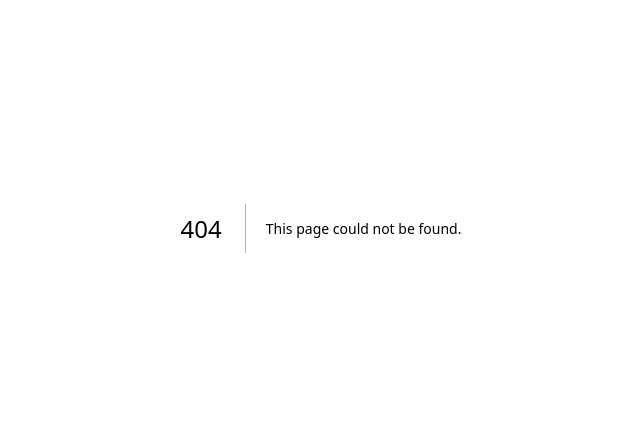
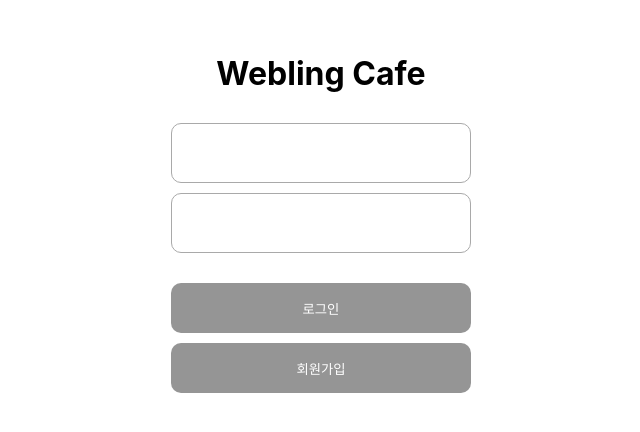
Before and after one commit to WeblingCafe/coffe_front_employee, a Next.js app: page /user/signin in a window 1280 px wide. Before the commit this address had no page. Shown: the part 172-604 px from the top of the page, without its empty margins (319-959 px from the left). Built offline with nearby package versions, Linux system fonts and the light colour scheme.

Commit message:
feat: 로그인, 회원가입 ui 개발

```diff
--- /dev/null
+++ b/src/components/common/Input.tsx
@@ -0,0 +1,15 @@
+import styled from 'styled-components';
+
+const InputWrapper = styled.input`
+  width: 300px;
+  height: 60px;
+  border: 1px solid darkgray;
+  border-radius: 10px;
+  padding: 10px;
+`;
+
+const Input = () => {
+  return <InputWrapper />;
+};
+
+export default Input;
--- /dev/null
+++ b/src/pages/user/signin/index.tsx
@@ -0,0 +1,66 @@
+import Input from '@/components/common/Input';
+import { useRouter } from 'next/router';
+import styled from 'styled-components';
+
+const SignInWrapper = styled.div`
+  display: flex;
+  justify-content: center;
+  align-items: center;
+
+  .signin-box {
+    display: flex;
+    flex-direction: column;
+    justify-content: center;
+    align-items: center;
+    width: 400px;
+    height: 100vh;
+  }
+
+  .signin-section {
+    display: flex;
+    flex-direction: column;
+    justify-content: center;
+    align-items: center;
+    margin-bottom: 20px;
+    > * {
+      margin-bottom: 10px;
+    }
+  }
+
+  button {
+    width: 300px;
+    height: 50px;
+    cursor: pointer;
+    border: none;
+    border-radius: 10px;
+    background-color: #959595;
+    color: white;
+  }
+`;
+
+export default function SignIn() {
+  const router = useRouter();
+  return (
+    <SignInWrapper>
+      <div className="signin-box">
+        <div className="signin-section">
+          <h1>Webling Cafe</h1>
+        </div>
+        <div className="signin-section">
+          <Input></Input>
+          <Input></Input>
+        </div>
+        <div className="signin-section">
+          <button>로그인</button>
+          <button
+            onClick={() => {
+              router.push('/user/signup');
+            }}
+          >
+            회원가입
+          </button>
+        </div>
+      </div>
+    </SignInWrapper>
+  );
+}
```
Also changed, not shown: src/pages/user/signup/index.tsx (added, +60 -0 lines).
